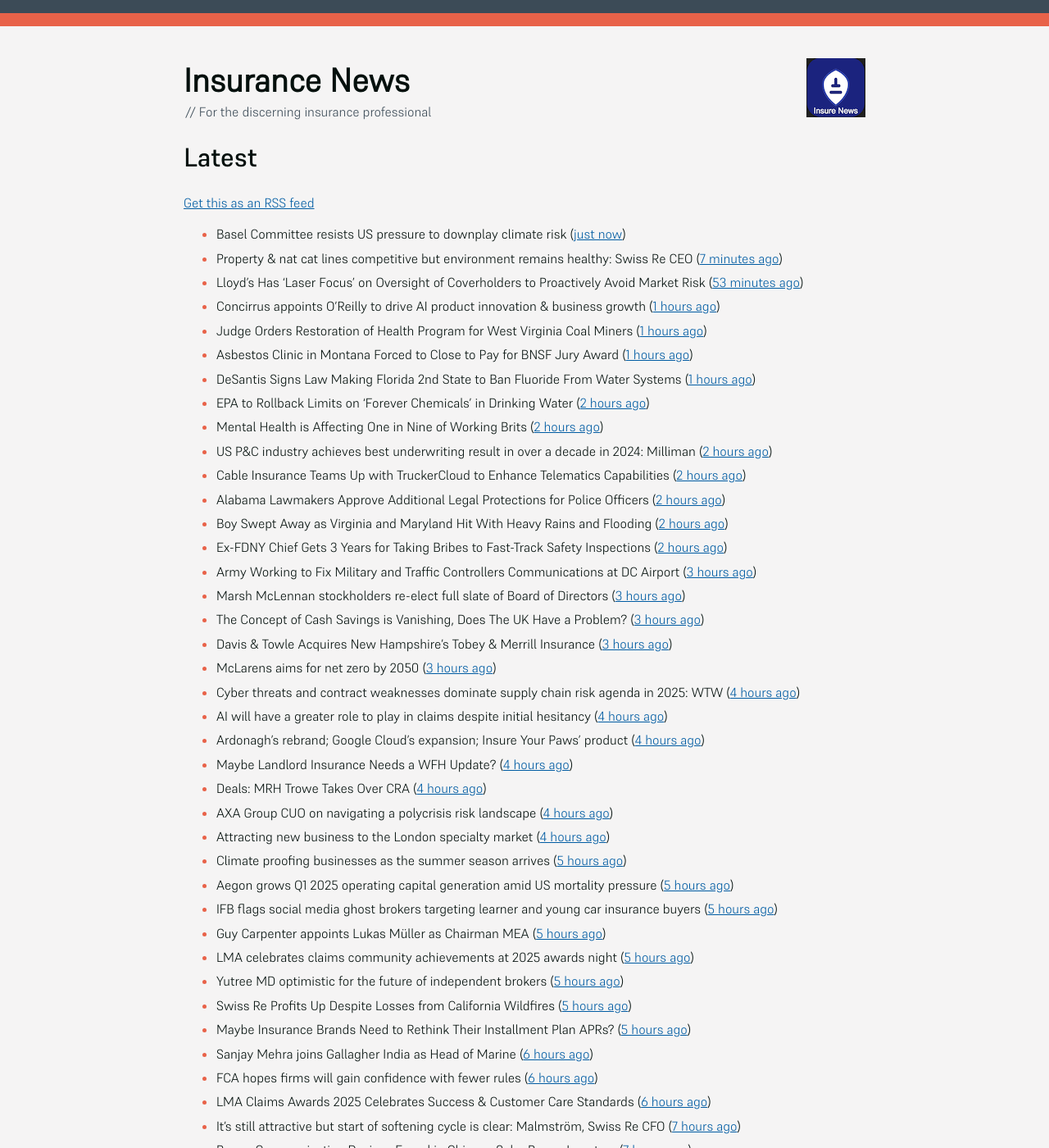
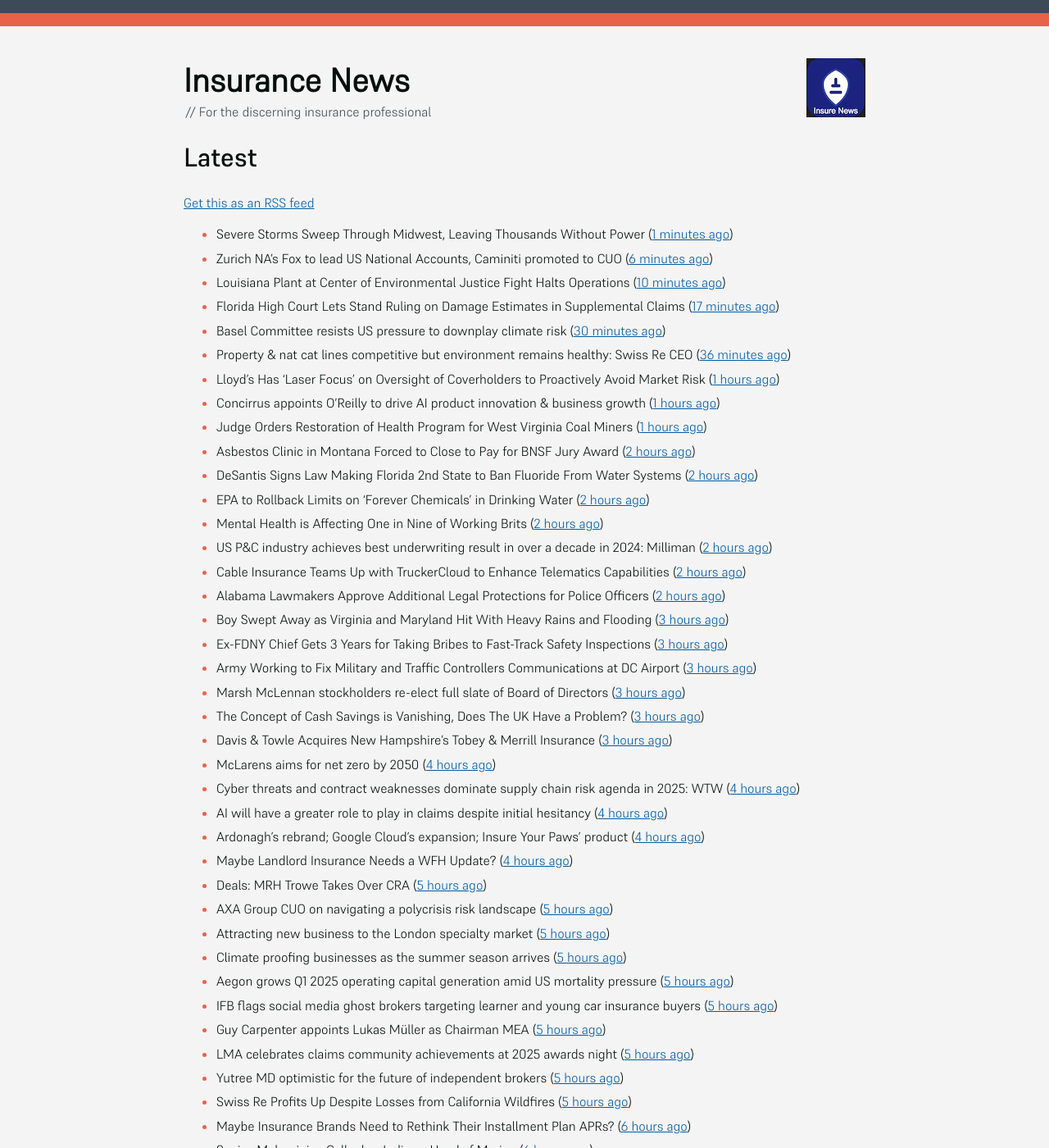
Before and after one commit to mat-0/feeds.thechels.uk, a Jekyll site: the page built from index.md, in a window 1280 px wide and 1400 px high. Shown: the whole window at 82% size. Built offline with Jekyll 4.4.1, drawn with Linux system fonts in a browser that asks for light colours; some of the changed text lies outside the part shown.

Commit message:
New Feed

```diff
--- a/index.md
+++ b/index.md
@@ -8,32 +8,36 @@ description: Latest Updates
 [Get this as an RSS feed](/feed.rss)
 
 <!-- news_marker starts -->
-- Basel Committee resists US pressure to downplay climate risk ([just now](https://www.dig-in.com/articles/basel-committee-resists-us-pressure-to-downplay-climate-risk))
-- Property & nat cat lines competitive but environment remains healthy: Swiss Re CEO ([7 minutes ago](https://www.reinsurancene.ws/property-nat-cat-lines-competitive-but-environment-remains-healthy-swiss-re-ceo/))
-- Lloyd’s Has ‘Laser Focus’ on Oversight of Coverholders to Proactively Avoid Market Risk ([53 minutes ago](https://www.insurancejournal.com/news/international/2025/05/16/824065.htm))
+- Severe Storms Sweep Through Midwest, Leaving Thousands Without Power ([1 minutes ago](https://www.insurancejournal.com/news/midwest/2025/05/16/824092.htm))
+- Zurich NA’s Fox to lead US National Accounts, Caminiti promoted to CUO ([6 minutes ago](https://www.reinsurancene.ws/zurich-nas-fox-to-lead-us-national-accounts-caminiti-promoted-to-cuo/))
+- Louisiana Plant at Center of Environmental Justice Fight Halts Operations ([10 minutes ago](https://www.insurancejournal.com/news/southcentral/2025/05/16/824085.htm))
+- Florida High Court Lets Stand Ruling on Damage Estimates in Supplemental Claims ([17 minutes ago](https://www.insurancejournal.com/news/southeast/2025/05/16/824076.htm))
+- Basel Committee resists US pressure to downplay climate risk ([30 minutes ago](https://www.dig-in.com/articles/basel-committee-resists-us-pressure-to-downplay-climate-risk))
+- Property & nat cat lines competitive but environment remains healthy: Swiss Re CEO ([36 minutes ago](https://www.reinsurancene.ws/property-nat-cat-lines-competitive-but-environment-remains-healthy-swiss-re-ceo/))
+- Lloyd’s Has ‘Laser Focus’ on Oversight of Coverholders to Proactively Avoid Market Risk ([1 hours ago](https://www.insurancejournal.com/news/international/2025/05/16/824065.htm))
 - Concirrus appoints O’Reilly to drive AI product innovation & business growth ([1 hours ago](https://www.reinsurancene.ws/concirrus-appoints-oreilly-to-drive-ai-product-innovation-business-growth/))
 - Judge Orders Restoration of Health Program for West Virginia Coal Miners ([1 hours ago](https://www.insurancejournal.com/news/southeast/2025/05/16/824060.htm))
-- Asbestos Clinic in Montana Forced to Close to Pay for BNSF Jury Award ([1 hours ago](https://www.insurancejournal.com/news/west/2025/05/16/824055.htm))
-- DeSantis Signs Law Making Florida 2nd State to Ban Fluoride From Water Systems ([1 hours ago](https://www.insurancejournal.com/news/southeast/2025/05/16/824051.htm))
+- Asbestos Clinic in Montana Forced to Close to Pay for BNSF Jury Award ([2 hours ago](https://www.insurancejournal.com/news/west/2025/05/16/824055.htm))
+- DeSantis Signs Law Making Florida 2nd State to Ban Fluoride From Water Systems ([2 hours ago](https://www.insurancejournal.com/news/southeast/2025/05/16/824051.htm))
 - EPA to Rollback Limits on ‘Forever Chemicals’ in Drinking Water ([2 hours ago](https://www.insurancejournal.com/news/national/2025/05/16/824047.htm))
 - Mental Health is Affecting One in Nine of Working Brits ([2 hours ago](https://insurance-edge.net/2025/05/16/mental-health-is-affecting-one-in-nine-of-working-brits/))
 - US P&C industry achieves best underwriting result in over a decade in 2024: Milliman ([2 hours ago](https://www.reinsurancene.ws/us-pc-industry-achieves-best-underwriting-result-in-over-a-decade-in-2024-milliman/))
 - Cable Insurance Teams Up with TruckerCloud to Enhance Telematics Capabilities ([2 hours ago](https://www.insurtechinsights.com/cable-insurance-teams-up-with-truckercloud-to-enhance-telematics-capabilities/))
 - Alabama Lawmakers Approve Additional Legal Protections for Police Officers ([2 hours ago](https://www.insurancejournal.com/news/southeast/2025/05/16/824044.htm))
-- Boy Swept Away as Virginia and Maryland Hit With Heavy Rains and Flooding ([2 hours ago](https://www.insurancejournal.com/news/east/2025/05/16/824034.htm))
-- Ex-FDNY Chief Gets 3 Years for Taking Bribes to Fast-Track Safety Inspections ([2 hours ago](https://www.insurancejournal.com/news/east/2025/05/16/824030.htm))
+- Boy Swept Away as Virginia and Maryland Hit With Heavy Rains and Flooding ([3 hours ago](https://www.insurancejournal.com/news/east/2025/05/16/824034.htm))
+- Ex-FDNY Chief Gets 3 Years for Taking Bribes to Fast-Track Safety Inspections ([3 hours ago](https://www.insurancejournal.com/news/east/2025/05/16/824030.htm))
 - Army Working to Fix Military and Traffic Controllers Communications at DC Airport ([3 hours ago](https://www.insurancejournal.com/news/east/2025/05/16/824024.htm))
 - Marsh McLennan stockholders re-elect full slate of Board of Directors ([3 hours ago](https://www.reinsurancene.ws/marsh-mclennan-stockholders-re-elect-full-slate-of-board-of-directors/))
 - The Concept of Cash Savings is Vanishing, Does The UK Have a Problem? ([3 hours ago](https://insurance-edge.net/2025/05/16/the-concept-of-cash-savings-is-vanishing-does-the-uk-have-a-problem/))
 - Davis & Towle Acquires New Hampshire’s Tobey & Merrill Insurance ([3 hours ago](https://www.insurancejournal.com/news/east/2025/05/16/824021.htm))
-- McLarens aims for net zero by 2050 ([3 hours ago](https://www.postonline.co.uk/news/7957770/mclarens-aims-for-net-zero-by-2050))
+- McLarens aims for net zero by 2050 ([4 hours ago](https://www.postonline.co.uk/news/7957770/mclarens-aims-for-net-zero-by-2050))
 - Cyber threats and contract weaknesses dominate supply chain risk agenda in 2025: WTW ([4 hours ago](https://www.reinsurancene.ws/cyber-threats-and-contract-weaknesses-dominate-supply-chain-risk-agenda-in-2025-wtw/))
 - AI will have a greater role to play in claims despite initial hesitancy ([4 hours ago](https://www.postonline.co.uk/broker/7957769/ai-will-have-a-greater-role-to-play-in-claims-despite-initial-hesitancy))
 - Ardonagh’s rebrand; Google Cloud’s expansion; Insure Your Paws’ product ([4 hours ago](https://www.postonline.co.uk/news/7957764/ardonaghs-rebrand-google-clouds-expansion-insure-your-paws-product))
 - Maybe Landlord Insurance Needs a WFH Update? ([4 hours ago](https://insurance-edge.net/2025/05/16/maybe-landlord-insurance-needs-a-wfh-update/))
-- Deals: MRH Trowe Takes Over CRA ([4 hours ago](https://insurance-edge.net/2025/05/16/deals-mrh-trowe-takes-over-cra/))
-- AXA Group CUO on navigating a polycrisis risk landscape ([4 hours ago](https://www.insurancebusinessmag.com/uk/news/breaking-news/axa-group-cuo-on-navigating-a-polycrisis-risk-landscape-535921.aspx))
-- Attracting new business to the London specialty market ([4 hours ago](https://www.insurancebusinessmag.com/uk/news/breaking-news/attracting-new-business-to-the-london-specialty-market-535974.aspx))
+- Deals: MRH Trowe Takes Over CRA ([5 hours ago](https://insurance-edge.net/2025/05/16/deals-mrh-trowe-takes-over-cra/))
+- AXA Group CUO on navigating a polycrisis risk landscape ([5 hours ago](https://www.insurancebusinessmag.com/uk/news/breaking-news/axa-group-cuo-on-navigating-a-polycrisis-risk-landscape-535921.aspx))
+- Attracting new business to the London specialty market ([5 hours ago](https://www.insurancebusinessmag.com/uk/news/breaking-news/attracting-new-business-to-the-london-specialty-market-535974.aspx))
 - Climate proofing businesses as the summer season arrives ([5 hours ago](https://www.insurancebusinessmag.com/uk/news/catastrophe/climate-proofing-businesses-as-the-summer-season-arrives-535973.aspx))
 - Aegon grows Q1 2025 operating capital generation amid US mortality pressure ([5 hours ago](https://www.insurancebusinessmag.com/uk/news/breaking-news/aegon-grows-q1-2025-operating-capital-generation-amid-us-mortality-pressure-535972.aspx))
 - IFB flags social media ghost brokers targeting learner and young car insurance buyers ([5 hours ago](https://www.insurancebusinessmag.com/uk/news/auto-motor/ifb-flags-social-media-ghost-brokers-targeting-learner-and-young-car-insurance-buyers-535971.aspx))
@@ -41,23 +45,22 @@ description: Latest Updates
 - LMA celebrates claims community achievements at 2025 awards night ([5 hours ago](https://www.insurancebusinessmag.com/uk/news/claims/lma-celebrates-claims-community-achievements-at-2025-awards-night-535970.aspx))
 - Yutree MD optimistic for the future of independent brokers ([5 hours ago](https://www.postonline.co.uk/news/7957767/yutree-md-optimistic-for-the-future-of-independent-brokers))
 - Swiss Re Profits Up Despite Losses from California Wildfires ([5 hours ago](https://www.insurancejournal.com/news/international/2025/05/16/824017.htm))
-- Maybe Insurance Brands Need to Rethink Their Installment Plan APRs? ([5 hours ago](https://insurance-edge.net/2025/05/16/maybe-insurance-brands-need-to-rethink-their-installment-plan-aprs/))
+- Maybe Insurance Brands Need to Rethink Their Installment Plan APRs? ([6 hours ago](https://insurance-edge.net/2025/05/16/maybe-insurance-brands-need-to-rethink-their-installment-plan-aprs/))
 - Sanjay Mehra joins Gallagher India as Head of Marine ([6 hours ago](https://www.reinsurancene.ws/sanjay-mehra-joins-gallagher-india-as-head-of-marine/))
 - FCA hopes firms will gain confidence with fewer rules ([6 hours ago](https://www.postonline.co.uk/news/7957766/fca-hopes-firms-will-gain-confidence-with-fewer-rules))
-- LMA Claims Awards 2025 Celebrates Success & Customer Care Standards ([6 hours ago](https://insurance-edge.net/2025/05/16/lma-claims-awards-2025-celebrates-success-customer-care-standards/))
+- LMA Claims Awards 2025 Celebrates Success & Customer Care Standards ([7 hours ago](https://insurance-edge.net/2025/05/16/lma-claims-awards-2025-celebrates-success-customer-care-standards/))
 - It’s still attractive but start of softening cycle is clear: Malmström, Swiss Re CFO ([7 hours ago](https://www.reinsurancene.ws/its-still-attractive-but-start-of-softening-cycle-is-clear-malmstrom-swiss-re-cfo/))
-- Rogue Communication Devices Found in Chinese Solar Power Inverters ([7 hours ago](https://www.insurancejournal.com/news/international/2025/05/16/824006.htm))
-- Hiscox appoints Jane Guyett as new Senior Independent Director ([7 hours ago](https://www.reinsurancene.ws/hiscox-appoints-jane-guyett-as-new-senior-independent-director/))
-- USAA names Brian Goldman as Chief Risk Officer ([8 hours ago](https://www.reinsurancene.ws/usaa-names-brian-goldman-as-chief-risk-officer/))
+- Rogue Communication Devices Found in Chinese Solar Power Inverters ([8 hours ago](https://www.insurancejournal.com/news/international/2025/05/16/824006.htm))
+- Hiscox appoints Jane Guyett as new Senior Independent Director ([8 hours ago](https://www.reinsurancene.ws/hiscox-appoints-jane-guyett-as-new-senior-independent-director/))
 - Cyberattack-Hit M&S Says Food Availability Improving Every Day ([8 hours ago](https://www.insurancejournal.com/news/international/2025/05/16/824002.htm))
-- Morton Salt Settles Ohio Discrimination Case With $75,000 Payment ([8 hours ago](https://www.insurancejournal.com/news/midwest/2025/05/16/823999.htm))
-- Christian Dior Couture Client Data Breached in Cyberattack ([8 hours ago](https://www.insurancejournal.com/news/national/2025/05/16/823975.htm))
-- Consumer Intelligence urges insurers to consider TIC over APR ([8 hours ago](https://www.insurancebusinessmag.com/uk/news/auto-motor/consumer-intelligence-urges-insurers-to-consider-tic-over-apr-535940.aspx))
-- BIBA names first female chair ([8 hours ago](https://www.insurancebusinessmag.com/uk/news/breaking-news/biba-names-first-female-chair-535939.aspx))
-- Texas Sweetens Pitch to CEOs, Boards With New State Protections ([8 hours ago](https://www.insurancejournal.com/news/southcentral/2025/05/16/823995.htm))
-- Insurance moves: Rokstone, Insurance Advisory, Evolution Claims and AXA XL ([8 hours ago](https://www.insurancebusinessmag.com/uk/news/breaking-news/insurance-moves-rokstone-insurance-advisory-evolution-claims-and-axa-xl-535937.aspx))
-- Interest in AI grows but adoption remains limited - LMA ([8 hours ago](https://www.insurancebusinessmag.com/uk/news/technology/interest-in-ai-grows-but-adoption-remains-limited--lma-535936.aspx))
-- Sedgwick Experts Outline Key Workers’ Comp Claims Trends ([9 hours ago](https://www.insurancejournal.com/news/national/2025/05/16/823936.htm))
+- Morton Salt Settles Ohio Discrimination Case With $75,000 Payment ([9 hours ago](https://www.insurancejournal.com/news/midwest/2025/05/16/823999.htm))
+- Christian Dior Couture Client Data Breached in Cyberattack ([9 hours ago](https://www.insurancejournal.com/news/national/2025/05/16/823975.htm))
+- Consumer Intelligence urges insurers to consider TIC over APR ([9 hours ago](https://www.insurancebusinessmag.com/uk/news/auto-motor/consumer-intelligence-urges-insurers-to-consider-tic-over-apr-535940.aspx))
+- BIBA names first female chair ([9 hours ago](https://www.insurancebusinessmag.com/uk/news/breaking-news/biba-names-first-female-chair-535939.aspx))
+- Texas Sweetens Pitch to CEOs, Boards With New State Protections ([9 hours ago](https://www.insurancejournal.com/news/southcentral/2025/05/16/823995.htm))
+- Insurance moves: Rokstone, Insurance Advisory, Evolution Claims and AXA XL ([9 hours ago](https://www.insurancebusinessmag.com/uk/news/breaking-news/insurance-moves-rokstone-insurance-advisory-evolution-claims-and-axa-xl-535937.aspx))
+- Interest in AI grows but adoption remains limited - LMA ([9 hours ago](https://www.insurancebusinessmag.com/uk/news/technology/interest-in-ai-grows-but-adoption-remains-limited--lma-535936.aspx))
+- Sedgwick Experts Outline Key Workers’ Comp Claims Trends ([10 hours ago](https://www.insurancejournal.com/news/national/2025/05/16/823936.htm))
 - Estonia Says Russia Sent Jet After Attempt to Stop Sanction-Breaking Ship ([10 hours ago](https://www.insurancejournal.com/news/international/2025/05/16/823959.htm))
 - California DoorDash Driver Pleads Guilty to Stealing $2.5M in Deliveries Scam ([10 hours ago](https://www.insurancejournal.com/news/west/2025/05/16/823989.htm))
 - People Moves: Delos Insurance Solutions Names Coffman CRO; Venbrook Promotes Lang ([10 hours ago](https://www.insurancejournal.com/news/west/2025/05/16/823705.htm))
```
Also changed, not shown: other parts of index.md (+3 -6 lines).
